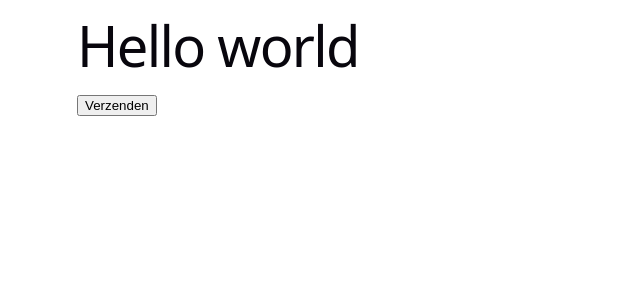
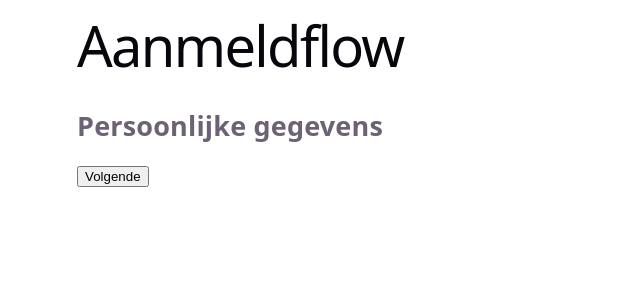
Before and after one commit to daveykropf/assignment-multiple-steps-form, a React (Vite) app: page / in a window 1280 px wide. Shown: the top 300 px of the page, without its empty margins (0-640 px from the left). Built offline with nearby package versions, Linux system fonts and the light colour scheme.

Commit message:
Add steps logic

```diff
--- a/src/App.tsx
+++ b/src/App.tsx
@@ -3,7 +3,7 @@ import { MultipleStepsForm } from './features/form/MultipleStepsForm'
 function App() {
   return (
     <>
-      <h1>Hello world</h1>
+      <h1>Aanmeldflow</h1>
       <MultipleStepsForm />
     </>
   )
--- /dev/null
+++ b/src/features/buildingBlocks/Button.tsx
@@ -0,0 +1,9 @@
+type ButtonProps = {
+  label: string
+  type?: 'button' | 'submit' | 'reset'
+  onClick?: () => void
+}
+
+export function Button({ label, type = 'button', onClick = undefined }: ButtonProps) {
+  return <button {...{ type, onClick }}>{label}</button>
+}
--- a/src/features/form/MultipleStepsForm.tsx
+++ b/src/features/form/MultipleStepsForm.tsx
@@ -1,4 +1,13 @@
+import { useState } from 'react'
 import { useForm } from '@tanstack/react-form'
+
+import { StepPersonal } from './steps/StepPersonal'
+import { StepBasicInsurance } from './steps/StepBasicInsurance'
+import { StepAdditional } from './steps/StepAdditional'
+import { StepThankYou } from './steps/StepThankYou'
+import { Button } from '../buildingBlocks/Button'
+
+type Step = 1 | 2 | 3 | 4
 
 const defaultValues = {
   firstName: '',
@@ -9,16 +18,30 @@ const defaultValues = {
 }
 
 export function MultipleStepsForm() {
+  const [step, setStep] = useState<Step>(1)
+
   const form = useForm({
     defaultValues,
     onSubmit: async ({ value }) => {
       console.log(value)
+      setStep(4)
     },
   })
 
   return (
     <form onSubmit={handleOnSubmit}>
-      <button type="submit">Verzenden</button>
+      {step === 1 && <StepPersonal />}
+      {step === 2 && <StepBasicInsurance />}
+      {step === 3 && <StepAdditional />}
+      {step === 4 && <StepThankYou />}
+
+      {step < 4 && (
+        <div>
+          {step > 1 && <Button label='Vorige' onClick={() => setStep((prevValue) => (prevValue - 1) as Step)} />}
+          {step < 3 && <Button label='Volgende' onClick={() => setStep((prevValue) => (prevValue + 1) as Step)} />}
+          {step === 3 && <Button label='Verzenden' type='submit' />}
+        </div>
+      )}
     </form>
   )
 
--- /dev/null
+++ b/src/features/form/steps/StepAdditional.tsx
@@ -0,0 +1,7 @@
+export function StepAdditional() {
+  return (
+    <div>
+      <h2>Aanvullende verzekeringen</h2>
+    </div>
+  )
+}
--- /dev/null
+++ b/src/features/form/steps/StepBasicInsurance.tsx
@@ -0,0 +1,7 @@
+export function StepBasicInsurance() {
+  return (
+    <div>
+      <h2>Basisverzekering</h2>
+    </div>
+  )
+}
--- /dev/null
+++ b/src/features/form/steps/StepPersonal.tsx
@@ -0,0 +1,7 @@
+export function StepPersonal() {
+  return (
+    <div>
+      <h2>Persoonlijke gegevens</h2>
+    </div>
+  )
+}
--- /dev/null
+++ b/src/features/form/steps/StepThankYou.tsx
@@ -0,0 +1,8 @@
+export function StepThankYou() {
+  return (
+    <div>
+      <h2>Bedankt!</h2>
+      <p>Uw aanvraag is succesvol verzonden.</p>
+    </div>
+  )
+}
```
